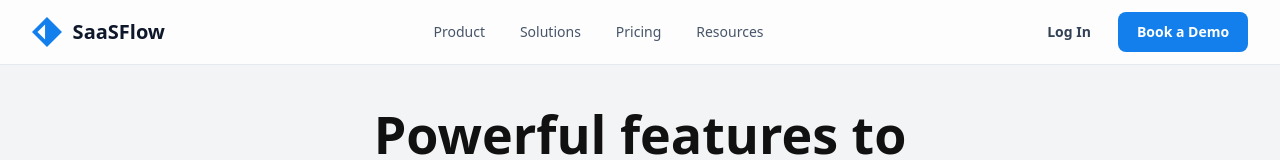
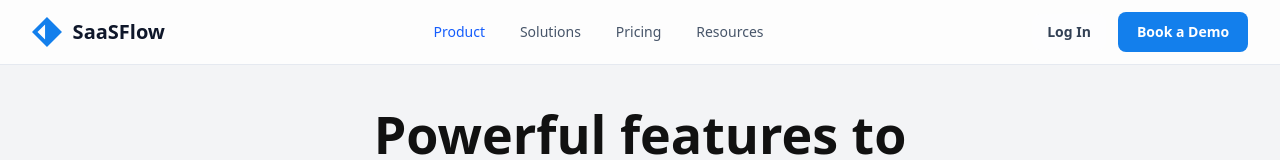
Before and after one commit to pan6603/my-company-site, a Next.js app: page /product in a window 1280 px wide. Shown: the top 160 px of the page. Built offline with nearby package versions, Linux system fonts and the light colour scheme.

Commit message:
usePathname 사용

```diff
--- a/components/layout/navbar/NavLinks.tsx
+++ b/components/layout/navbar/NavLinks.tsx
@@ -1,11 +1,25 @@
+"use client";
+
 import Link from "next/link";
-
+import { usePathname } from "next/navigation";
 
 export default function NavLinks() {
+    const pathname = usePathname();
+    const isActive = (path: string) => pathname === path;
+
     return (
         <>
             <div className="w-full max-w-[330px] h-[20px] flex justify-between items-center">
-                <Link href="/product" className="w-max h-[20px] text-[#475569] text-sm font-medium">Product</Link>
+                <Link
+                    href="/product"
+                    className={`w-max h-[20px] text-sm font-medium ${isActive("/product")
+                    ? "text-blue-600"
+                    : "text-[#475569]"
+                    }`}
+                    >
+                        Product
+                    </Link>
+
                 <Link href="" className="w-max h-[20px] text-[#475569] text-sm font-medium">Solutions</Link>
                 <Link href="" className="w-max h-[20px] text-[#475569] text-sm font-medium">Pricing</Link>
                 <Link href="" className="w-max h-[20px] text-[#475569] text-sm font-medium">Resources</Link>
--- a/components/layout/navbar/Navbar.tsx
+++ b/components/layout/navbar/Navbar.tsx
@@ -1,3 +1,5 @@
+"use client";
+
 import Brand from "./Brand"
 import NavLinks from "./NavLinks"
 import NavActions from "./NavActions"
--- a/components/sections/ProductHeroSection.tsx
+++ b/components/sections/ProductHeroSection.tsx
@@ -1,3 +1,5 @@
+"use client";
+
 import Image from "next/image"
 import detailedProductImage from "../../public/images/icons/detailed_product.svg"
 
```
